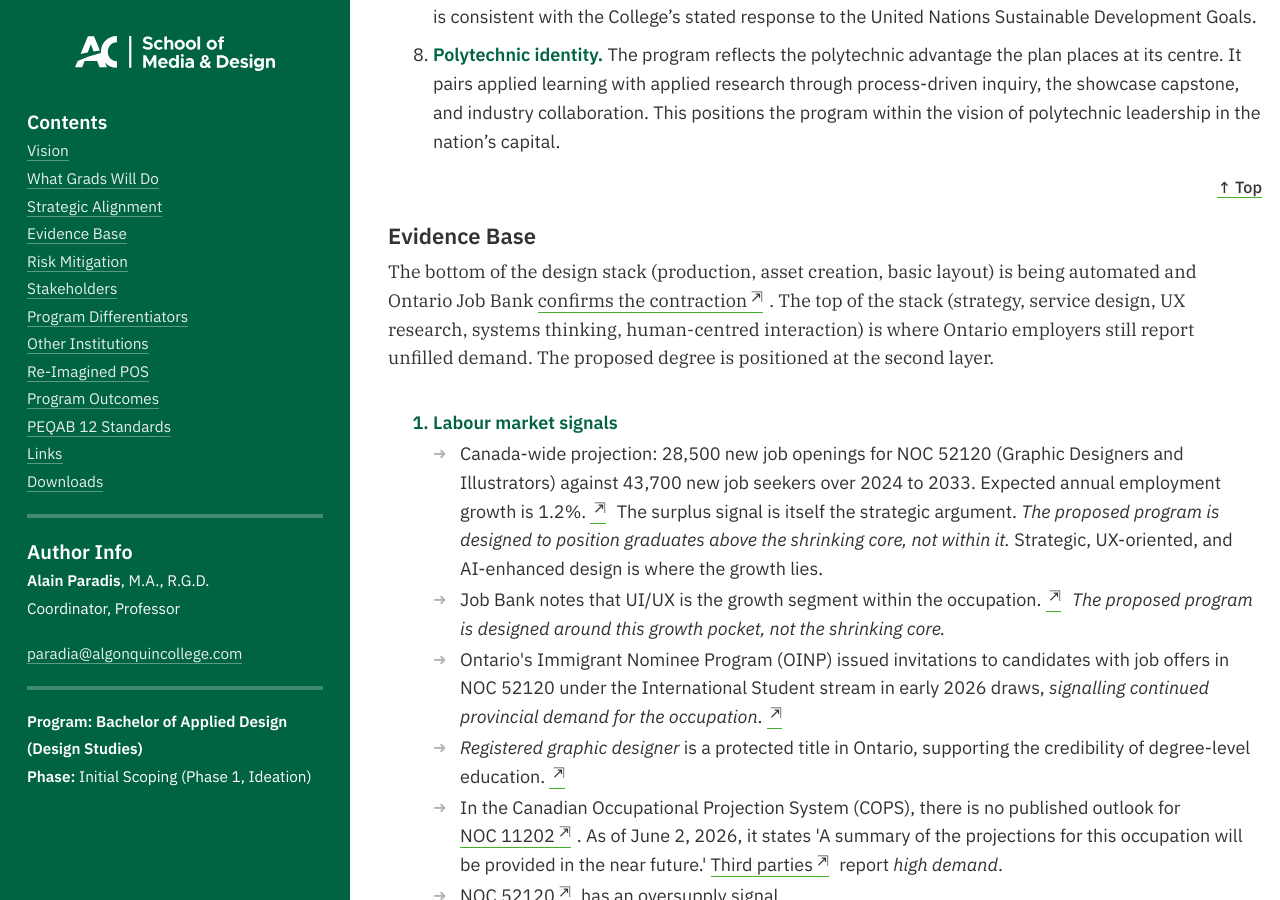
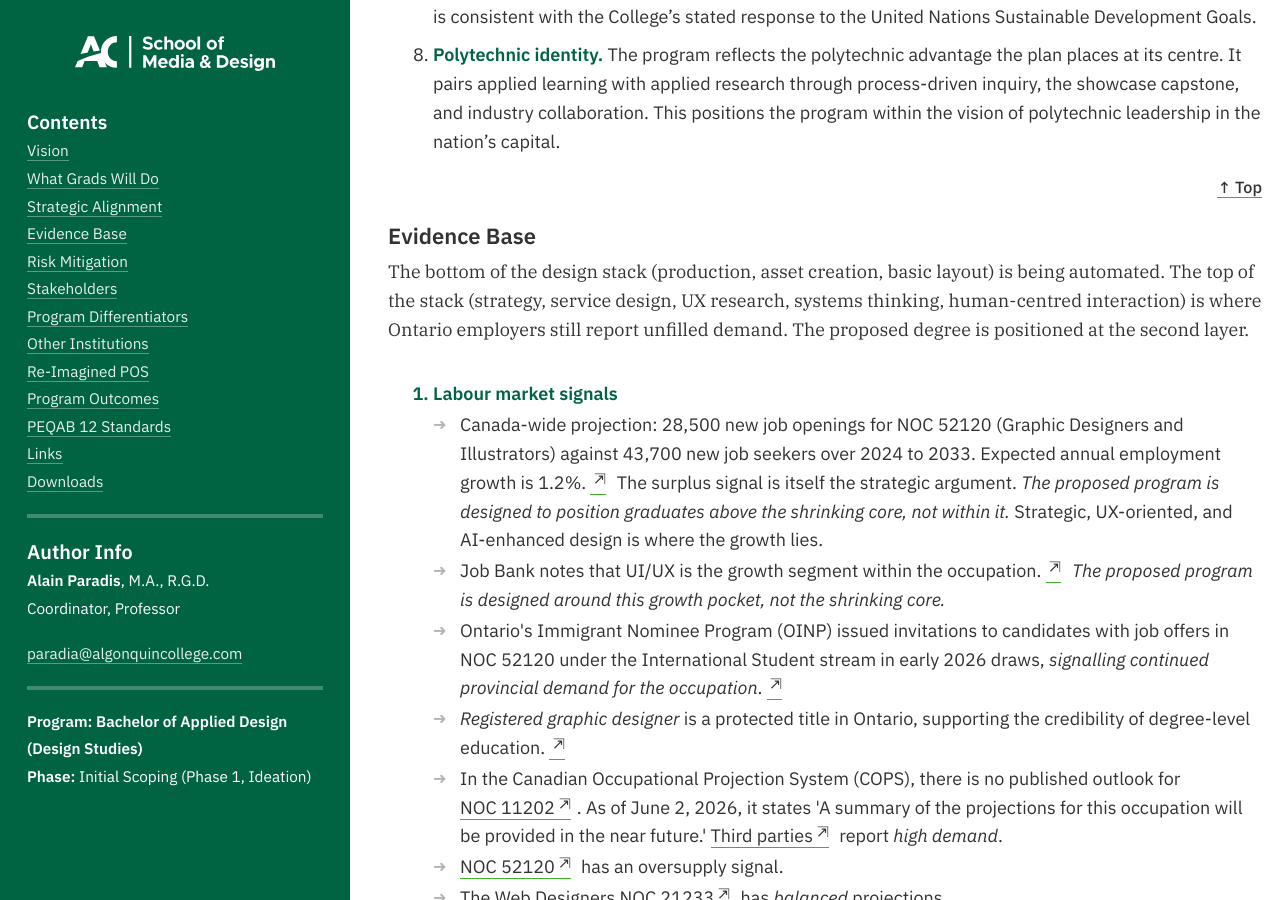
Before and after one commit to AlainParadis/program-transformation, a Jekyll site: the page built from index.md, in a window 1280 px wide and 900 px high, scrolled down 4292 px. Built offline with Jekyll 4.4.1, drawn with Linux system fonts in a browser that asks for light colours.

Commit message:
Remove Job Bank citation from evidence
Remove the inline reference and external link to the Ontario Job Bank that asserted the bottom-of-stack contraction. The sentence now simply states that the bottom of the design stack is being automated, simplifying the wording and removing the external claim.

```diff
--- a/_includes/evidence.html
+++ b/_includes/evidence.html
@@ -2,7 +2,7 @@
 	<a name="evidence">Evidence Base</a>
 </h4>
 <p>
-	The bottom of the design stack (production, asset creation, basic layout) is being automated and Ontario Job Bank <a href="https://www.on.jobbank.gc.ca/marketreport/outlook-occupation/5747/ON" class="external">confirms the contraction</a>. The top of the stack (strategy, service design, UX research, systems thinking, human-centred interaction) is where Ontario employers still report unfilled demand. The proposed degree is positioned at the second layer.
+	The bottom of the design stack (production, asset creation, basic layout) is being automated. The top of the stack (strategy, service design, UX research, systems thinking, human-centred interaction) is where Ontario employers still report unfilled demand. The proposed degree is positioned at the second layer.
 </p>
 <ol>
 	{% for category in site.data.sitewide['evidence-base'] %}
```
